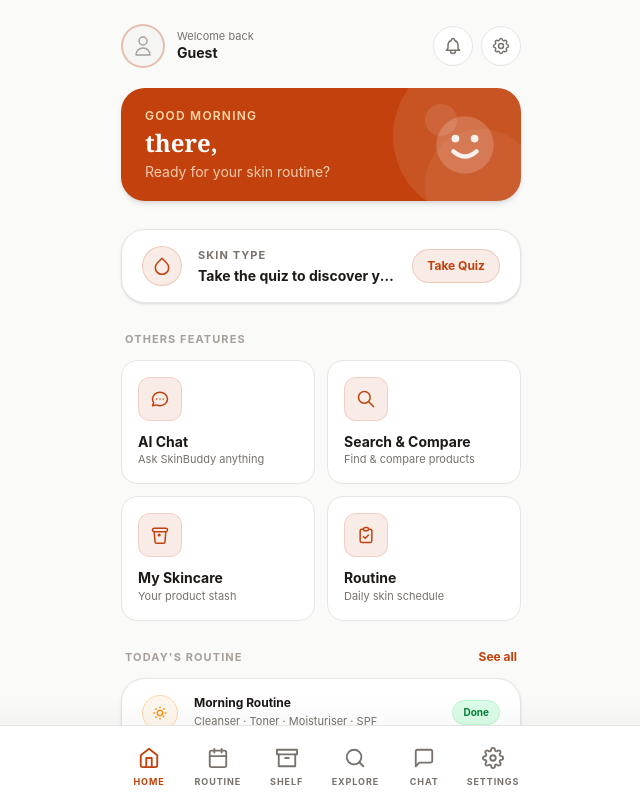
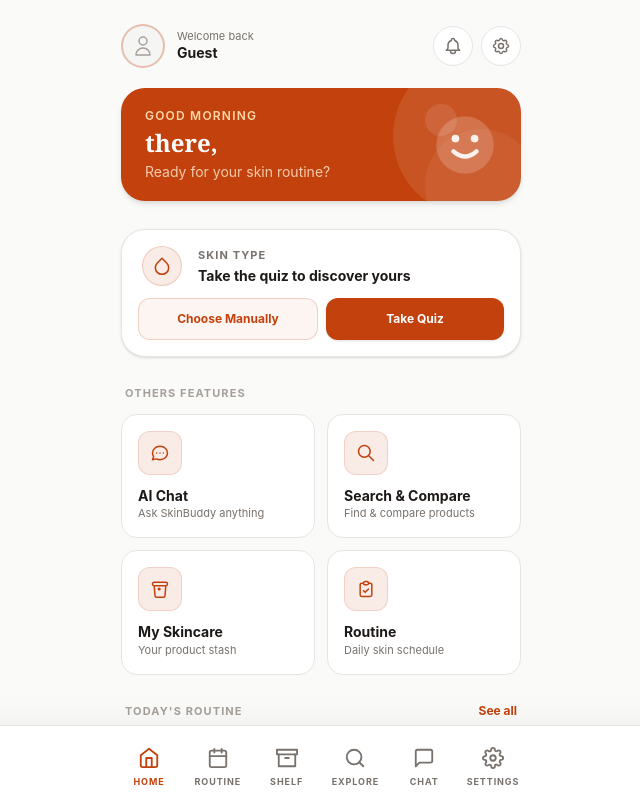
Before and after one commit to EakkasitNimanussornkul/skinbuddy-frontend, a Vue app: page / in a window 1280 px wide. Shown: the top 798 px of the page, without its empty margins (319-959 px from the left). Built offline with nearby package versions, Linux system fonts and the light colour scheme; no server answers; the HTML template or start-up script is replaced by a standard one.

Commit message:
feat(views): update Retake Skintype on homeview and add toast notification

```diff
--- a/src/views/HomeView.vue
+++ b/src/views/HomeView.vue
@@ -1,9 +1,14 @@
 <script setup lang="ts">
+import { ref } from 'vue'
 import { useRouter } from 'vue-router'
 import { useAuthStore } from '../stores/auth'
+import { useToast } from '../composables/useToast'
+import { updateUserSkinType } from '../api/authApi'
+import ExpressSkinSelectorModal from '../components/ExpressSkinSelectorModal.vue'
 
 const router = useRouter()
 const authStore = useAuthStore()
+const { addToast } = useToast()
 
 // Greeting based on time of day
 const getGreeting = () => {
@@ -15,6 +20,30 @@ const getGreeting = () => {
 
 const greeting = getGreeting()
 const firstName = authStore.user?.name?.split(' ')[0] || 'there'
+
+// Express Selector State & Logic
+const showSelector = ref(false)
+const isSaving = ref(false)
+
+const handleExpressConfirm = async (selectedType: string) => {
+  isSaving.value = true
+  try {
+    if (!authStore.isAuthenticated() || !authStore.user) {
+      throw new Error("No user logged in locally.")
+    }
+
+    await updateUserSkinType(selectedType)
+    authStore.updateSkinType(selectedType)
+
+    addToast(`Skin profile successfully updated to ${selectedType}.`, 'success')
+    showSelector.value = false
+  } catch (error) {
+    console.error("HomeView Update Error:", error)
+    addToast('Failed to update skin profile. Please try again.', 'error')
+  } finally {
+    isSaving.value = false
+  }
+}
 
 // Quick action features
 const quickActions = [
@@ -68,43 +97,35 @@ const tip = tips[new Date().getDay() % tips.length]
 </script>
 
 <template>
-  <div
-    class="min-h-screen bg-brand-bg-light dark:bg-brand-bg-dark text-brand-text dark:text-stone-100 font-sans pb-28 transition-colors duration-300">
+  <div class="min-h-screen bg-brand-bg-light dark:bg-brand-bg-dark text-brand-text dark:text-stone-100 font-sans pb-28 transition-colors duration-300">
     <div class="max-w-md mx-auto px-4 sm:px-6">
 
       <!-- ── Top Bar ── -->
       <div class="flex items-center justify-between pt-6 pb-5">
         <!-- Profile pill -->
         <button @click="router.push('/settings')" class="flex items-center gap-3 group">
-          <div
-            class="w-11 h-11 rounded-full overflow-hidden border-2 border-brand-primary/30 dark:border-orange-600/40 bg-stone-100 dark:bg-stone-800 flex items-center justify-center flex-shrink-0">
-            <img v-if="authStore.user?.picture" :src="authStore.user.picture" alt="Profile"
-              class="w-full h-full object-cover" />
-            <svg v-else class="w-6 h-6 text-stone-400 dark:text-stone-500" fill="none" stroke="currentColor"
-              viewBox="0 0 24 24">
-              <path stroke-linecap="round" stroke-linejoin="round" stroke-width="1.5"
-                d="M16 7a4 4 0 11-8 0 4 4 0 018 0zM12 14a7 7 0 00-7 7h14a7 7 0 00-7-7z" />
+          <div class="w-11 h-11 rounded-full overflow-hidden border-2 border-brand-primary/30 dark:border-orange-600/40 bg-stone-100 dark:bg-stone-800 flex items-center justify-center flex-shrink-0">
+            <img v-if="authStore.user?.picture" :src="authStore.user.picture" alt="Profile" class="w-full h-full object-cover" />
+            <svg v-else class="w-6 h-6 text-stone-400 dark:text-stone-500" fill="none" stroke="currentColor" viewBox="0 0 24 24">
+              <path stroke-linecap="round" stroke-linejoin="round" stroke-width="1.5" d="M16 7a4 4 0 11-8 0 4 4 0 018 0zM12 14a7 7 0 00-7 7h14a7 7 0 00-7-7z" />
             </svg>
           </div>
           <div class="text-left">
             <p class="text-[11px] text-brand-text-muted dark:text-stone-500 leading-none mb-0.5">Welcome back</p>
-            <p class="text-sm font-bold text-brand-text dark:text-stone-100 leading-tight">{{ authStore.user?.name ||
-              'Guest' }}</p>
+            <p class="text-sm font-bold text-brand-text dark:text-stone-100 leading-tight">{{ authStore.user?.name || 'Guest' }}</p>
           </div>
         </button>
 
         <!-- Right icons -->
         <div class="flex items-center gap-2">
           <!-- Notification -->
-          <button
-            class="w-10 h-10 rounded-full bg-brand-surface-light dark:bg-brand-surface-dark border border-stone-200 dark:border-stone-700 flex items-center justify-center text-brand-text-muted dark:text-stone-400 hover:text-brand-primary dark:hover:text-orange-400 transition-colors">
+          <button class="w-10 h-10 rounded-full bg-brand-surface-light dark:bg-brand-surface-dark border border-stone-200 dark:border-stone-700 flex items-center justify-center text-brand-text-muted dark:text-stone-400 hover:text-brand-primary dark:hover:text-orange-400 transition-colors">
             <svg class="w-5 h-5" fill="none" stroke="currentColor" viewBox="0 0 24 24">
               <path stroke-linecap="round" stroke-linejoin="round" stroke-width="1.8" :d="icons.bell" />
             </svg>
           </button>
           <!-- Settings -->
-          <button @click="router.push('/settings')"
-            class="w-10 h-10 rounded-full bg-brand-surface-light dark:bg-brand-surface-dark border border-stone-200 dark:border-stone-700 flex items-center justify-center text-brand-text-muted dark:text-stone-400 hover:text-brand-primary dark:hover:text-orange-400 transition-colors">
+          <button @click="router.push('/settings')" class="w-10 h-10 rounded-full bg-brand-surface-light dark:bg-brand-surface-dark border border-stone-200 dark:border-stone-700 flex items-center justify-center text-brand-text-muted dark:text-stone-400 hover:text-brand-primary dark:hover:text-orange-400 transition-colors">
             <svg class="w-5 h-5" fill="none" stroke="currentColor" viewBox="0 0 24 24">
               <path stroke-linecap="round" stroke-linejoin="round" stroke-width="1.8" :d="icons.settings" />
             </svg>
@@ -131,54 +152,51 @@ const tip = tips[new Date().getDay() % tips.length]
               <circle cx="50" cy="50" r="45" fill="currentColor" opacity="0.18" />
               <circle cx="35" cy="40" r="6" fill="currentColor" opacity="0.9" />
               <circle cx="65" cy="40" r="6" fill="currentColor" opacity="0.9" />
-              <path d="M 32 60 Q 50 76 68 60" stroke="currentColor" stroke-width="7" stroke-linecap="round"
-                fill="transparent" opacity="0.9" />
+              <path d="M 32 60 Q 50 76 68 60" stroke="currentColor" stroke-width="7" stroke-linecap="round" fill="transparent" opacity="0.9" />
             </svg>
           </div>
         </div>
       </div>
 
-      <!-- ── Skin Profile Snippet ── -->
-      <div
-        class="bg-brand-surface-light dark:bg-brand-surface-dark rounded-3xl border border-stone-200 dark:border-stone-800 shadow-sm px-5 py-4 mb-7 flex items-center gap-4">
-        <div
-          class="w-10 h-10 rounded-full bg-brand-primary/10 dark:bg-orange-900/30 border border-brand-primary/20 dark:border-orange-700/30 flex items-center justify-center flex-shrink-0">
-          <svg class="w-5 h-5 text-brand-primary dark:text-orange-400" fill="none" stroke="currentColor"
-            viewBox="0 0 24 24">
+      <!-- ── UPDATED: Skin Profile Snippet ── -->
+      <div class="bg-brand-surface-light dark:bg-brand-surface-dark rounded-3xl border border-stone-200 dark:border-stone-800 shadow-sm p-4 mb-7 flex flex-col gap-3">
+        <div class="flex items-center gap-4 px-1">
+          <div class="w-10 h-10 rounded-full bg-brand-primary/10 dark:bg-orange-900/30 border border-brand-primary/20 dark:border-orange-700/30 flex items-center justify-center flex-shrink-0">
+            <svg class="w-5 h-5 text-brand-primary dark:text-orange-400" fill="none" stroke="currentColor" viewBox="0 0 24 24">
               <path stroke-linecap="round" stroke-linejoin="round" stroke-width="1.8" :d="icons.skin" />
             </svg>
           </div>
           <div class="flex-1 min-w-0">
-          <p class="text-[11px] font-bold text-brand-text-muted dark:text-stone-500 uppercase tracking-widest">Skin Type
-          </p>
+            <p class="text-[11px] font-bold text-brand-text-muted dark:text-stone-500 uppercase tracking-widest">Skin Type</p>
             <p class="text-sm font-bold text-brand-text dark:text-stone-100 mt-0.5 truncate">
               {{ authStore.user?.skin_type || 'Take the quiz to discover yours' }}
             </p>
           </div>
-        <button @click="router.push('/quiz')"
-          class="flex-shrink-0 text-xs font-bold text-brand-primary dark:text-orange-400 bg-brand-primary/10 dark:bg-orange-900/20 hover:bg-brand-primary/20 dark:hover:bg-orange-900/40 px-3.5 py-2 rounded-full transition-all border border-brand-primary/20 dark:border-orange-700/30">
-          {{ authStore.user?.skin_type ? 'Retake' : 'Take Quiz' }}
+        </div>
+
+        <div class="flex gap-2">
+          <button @click="showSelector = true" class="flex-1 text-[11px] sm:text-xs font-bold text-brand-primary dark:text-orange-400 bg-brand-primary/5 dark:bg-orange-900/10 hover:bg-brand-primary/10 dark:hover:bg-orange-900/30 py-3 rounded-xl transition-all border border-brand-primary/20 dark:border-orange-700/30">
+            Choose Manually
           </button>
+          <button @click="router.push('/quiz')" class="flex-1 text-[11px] sm:text-xs font-bold text-white bg-brand-primary hover:bg-orange-800 py-3 rounded-xl transition-all shadow-sm">
+            {{ authStore.user?.skin_type ? 'Retake Quiz' : 'Take Quiz' }}
+          </button>
+        </div>
       </div>
 
       <!-- ── Quick Actions ── -->
       <div class="mb-7">
-        <h3 class="text-[11px] font-bold text-stone-400 dark:text-stone-500 uppercase tracking-widest mb-3 px-1">
-          Others Features</h3>
+        <h3 class="text-[11px] font-bold text-stone-400 dark:text-stone-500 uppercase tracking-widest mb-3 px-1">Others Features</h3>
         <div class="grid grid-cols-2 gap-3">
-          <button v-for="action in quickActions" :key="action.route" @click="router.push(action.route)"
-            class="bg-brand-surface-light dark:bg-brand-surface-dark border border-stone-200 dark:border-stone-800 rounded-2xl p-4 text-left hover:border-brand-primary/40 dark:hover:border-orange-600/40 hover:shadow-md active:scale-[0.97] transition-all group">
+          <button v-for="action in quickActions" :key="action.route" @click="router.push(action.route)" class="bg-brand-surface-light dark:bg-brand-surface-dark border border-stone-200 dark:border-stone-800 rounded-2xl p-4 text-left hover:border-brand-primary/40 dark:hover:border-orange-600/40 hover:shadow-md active:scale-[0.97] transition-all group">
             <!-- Icon badge -->
-            <div
-              class="w-11 h-11 rounded-xl bg-brand-primary/10 dark:bg-orange-900/25 border border-brand-primary/15 dark:border-orange-700/25 flex items-center justify-center mb-3 group-hover:bg-brand-primary/20 dark:group-hover:bg-orange-900/40 transition-colors">
-              <svg class="w-5 h-5 text-brand-primary dark:text-orange-400" fill="none" stroke="currentColor"
-                viewBox="0 0 24 24">
+            <div class="w-11 h-11 rounded-xl bg-brand-primary/10 dark:bg-orange-900/25 border border-brand-primary/15 dark:border-orange-700/25 flex items-center justify-center mb-3 group-hover:bg-brand-primary/20 dark:group-hover:bg-orange-900/40 transition-colors">
+              <svg class="w-5 h-5 text-brand-primary dark:text-orange-400" fill="none" stroke="currentColor" viewBox="0 0 24 24">
                 <path stroke-linecap="round" stroke-linejoin="round" stroke-width="1.8" :d="icons[action.icon]" />
               </svg>
             </div>
             <p class="text-sm font-bold text-brand-text dark:text-stone-100 leading-tight">{{ action.label }}</p>
-            <p class="text-[11px] text-brand-text-muted dark:text-stone-500 mt-0.5 leading-snug">{{ action.sublabel }}
-            </p>
+            <p class="text-[11px] text-brand-text-muted dark:text-stone-500 mt-0.5 leading-snug">{{ action.sublabel }}</p>
           </button>
         </div>
       </div>
@@ -186,70 +204,52 @@ const tip = tips[new Date().getDay() % tips.length]
       <!-- ── Today's Routine ── -->
       <div class="mb-7">
         <div class="flex items-center justify-between mb-3 px-1">
-          <h3 class="text-[11px] font-bold text-stone-400 dark:text-stone-500 uppercase tracking-widest">Today's Routine
-          </h3>
-          <button @click="router.push('/routine')"
-            class="text-xs font-bold text-brand-primary dark:text-orange-400 hover:underline underline-offset-2 transition-all">
+          <h3 class="text-[11px] font-bold text-stone-400 dark:text-stone-500 uppercase tracking-widest">Today's Routine</h3>
+          <button @click="router.push('/routine')" class="text-xs font-bold text-brand-primary dark:text-orange-400 hover:underline underline-offset-2 transition-all">
             See all
           </button>
         </div>
 
-        <div
-          class="bg-brand-surface-light dark:bg-brand-surface-dark border border-stone-200 dark:border-stone-800 rounded-3xl shadow-sm overflow-hidden">
+        <div class="bg-brand-surface-light dark:bg-brand-surface-dark border border-stone-200 dark:border-stone-800 rounded-3xl shadow-sm overflow-hidden">
           <!-- AM row -->
           <div class="flex items-center gap-4 px-5 py-4 border-b border-stone-100 dark:border-stone-800">
-            <div
-              class="w-9 h-9 rounded-full bg-orange-50 dark:bg-orange-900/20 border border-orange-200 dark:border-orange-800/40 flex items-center justify-center flex-shrink-0">
+            <div class="w-9 h-9 rounded-full bg-orange-50 dark:bg-orange-900/20 border border-orange-200 dark:border-orange-800/40 flex items-center justify-center flex-shrink-0">
               <!-- Sun icon -->
-              <svg class="w-4 h-4 text-orange-400 dark:text-orange-300" fill="none" stroke="currentColor"
-                viewBox="0 0 24 24">
-                <path stroke-linecap="round" stroke-linejoin="round" stroke-width="2"
-                  d="M12 3v1m0 16v1m9-9h-1M4 12H3m15.364-6.364l-.707.707M6.343 17.657l-.707.707M17.657 17.657l-.707-.707M6.343 6.343l-.707-.707M12 8a4 4 0 100 8 4 4 0 000-8z" />
+              <svg class="w-4 h-4 text-orange-400 dark:text-orange-300" fill="none" stroke="currentColor" viewBox="0 0 24 24">
+                <path stroke-linecap="round" stroke-linejoin="round" stroke-width="2" d="M12 3v1m0 16v1m9-9h-1M4 12H3m15.364-6.364l-.707.707M6.343 17.657l-.707.707M17.657 17.657l-.707-.707M6.343 6.343l-.707-.707M12 8a4 4 0 100 8 4 4 0 000-8z" />
               </svg>
             </div>
             <div class="flex-1">
               <p class="text-xs font-bold text-brand-text dark:text-stone-100">Morning Routine</p>
-              <p class="text-[11px] text-brand-text-muted dark:text-stone-500 mt-0.5">Cleanser · Toner · Moisturiser ·
-                SPF</p>
+              <p class="text-[11px] text-brand-text-muted dark:text-stone-500 mt-0.5">Cleanser · Toner · Moisturiser · SPF</p>
             </div>
-            <span
-              class="text-[10px] font-bold bg-green-100 dark:bg-green-900/30 text-green-700 dark:text-green-400 px-2.5 py-1 rounded-full border border-green-200 dark:border-green-800/40">Done</span>
+            <span class="text-[10px] font-bold bg-green-100 dark:bg-green-900/30 text-green-700 dark:text-green-400 px-2.5 py-1 rounded-full border border-green-200 dark:border-green-800/40">Done</span>
           </div>
           <!-- PM row -->
           <div class="flex items-center gap-4 px-5 py-4">
-            <div
-              class="w-9 h-9 rounded-full bg-stone-100 dark:bg-stone-800 border border-stone-200 dark:border-stone-700 flex items-center justify-center flex-shrink-0">
+            <div class="w-9 h-9 rounded-full bg-stone-100 dark:bg-stone-800 border border-stone-200 dark:border-stone-700 flex items-center justify-center flex-shrink-0">
               <!-- Moon icon -->
-              <svg class="w-4 h-4 text-brand-text-muted dark:text-stone-400" fill="none" stroke="currentColor"
-                viewBox="0 0 24 24">
-                <path stroke-linecap="round" stroke-linejoin="round" stroke-width="2"
-                  d="M20.354 15.354A9 9 0 018.646 3.646 9.003 9.003 0 0012 21a9.003 9.003 0 008.354-5.646z" />
+              <svg class="w-4 h-4 text-brand-text-muted dark:text-stone-400" fill="none" stroke="currentColor" viewBox="0 0 24 24">
+                <path stroke-linecap="round" stroke-linejoin="round" stroke-width="2" d="M20.354 15.354A9 9 0 018.646 3.646 9.003 9.003 0 0012 21a9.003 9.003 0 008.354-5.646z" />
               </svg>
             </div>
             <div class="flex-1">
               <p class="text-xs font-bold text-brand-text dark:text-stone-100">Evening Routine</p>
-              <p class="text-[11px] text-brand-text-muted dark:text-stone-500 mt-0.5">Double Cleanse · Serum · Night
-                Cream</p>
+              <p class="text-[11px] text-brand-text-muted dark:text-stone-500 mt-0.5">Double Cleanse · Serum · Night Cream</p>
             </div>
-            <span
-              class="text-[10px] font-bold bg-stone-100 dark:bg-stone-800 text-brand-text-muted dark:text-stone-400 px-2.5 py-1 rounded-full border border-stone-200 dark:border-stone-700">Pending</span>
+            <span class="text-[10px] font-bold bg-stone-100 dark:bg-stone-800 text-brand-text-muted dark:text-stone-400 px-2.5 py-1 rounded-full border border-stone-200 dark:border-stone-700">Pending</span>
           </div>
         </div>
       </div>
 
       <!-- ── Skin Tip ── -->
       <div>
-        <h3 class="text-[11px] font-bold text-stone-400 dark:text-stone-500 uppercase tracking-widest mb-3 px-1">Tip of
-          the Day</h3>
-        <div
-          class="bg-brand-primary/8 dark:bg-orange-900/15 border border-brand-primary/20 dark:border-orange-700/25 rounded-3xl px-5 py-4 flex gap-4 items-start">
-          <div
-            class="w-9 h-9 rounded-xl bg-brand-primary/15 dark:bg-orange-900/35 flex items-center justify-center flex-shrink-0 mt-0.5">
+        <h3 class="text-[11px] font-bold text-stone-400 dark:text-stone-500 uppercase tracking-widest mb-3 px-1">Tip of the Day</h3>
+        <div class="bg-brand-primary/8 dark:bg-orange-900/15 border border-brand-primary/20 dark:border-orange-700/25 rounded-3xl px-5 py-4 flex gap-4 items-start">
+          <div class="w-9 h-9 rounded-xl bg-brand-primary/15 dark:bg-orange-900/35 flex items-center justify-center flex-shrink-0 mt-0.5">
             <!-- Lightbulb / sparkle -->
-            <svg class="w-5 h-5 text-brand-primary dark:text-orange-400" fill="none" stroke="currentColor"
-              viewBox="0 0 24 24">
-              <path stroke-linecap="round" stroke-linejoin="round" stroke-width="1.8"
-                d="M9.663 17h4.673M12 3v1m6.364 1.636l-.707.707M21 12h-1M4 12H3m1.636-6.364l.707.707M12 21v-1M6.343 17.657l-.707-.707M17.657 17.657l.707-.707M12 8a4 4 0 100 8 4 4 0 000-8z" />
+            <svg class="w-5 h-5 text-brand-primary dark:text-orange-400" fill="none" stroke="currentColor" viewBox="0 0 24 24">
+              <path stroke-linecap="round" stroke-linejoin="round" stroke-width="1.8" d="M9.663 17h4.673M12 3v1m6.364 1.636l-.707.707M21 12h-1M4 12H3m1.636-6.364l.707.707M12 21v-1M6.343 17.657l-.707-.707M17.657 17.657l.707-.707M12 8a4 4 0 100 8 4 4 0 000-8z" />
             </svg>
           </div>
           <p class="text-sm text-brand-text dark:text-stone-200 leading-relaxed">{{ tip.text }}</p>
@@ -257,5 +257,12 @@ const tip = tips[new Date().getDay() % tips.length]
       </div>
 
     </div>
+
+    <ExpressSkinSelectorModal
+      :is-open="showSelector"
+      :is-saving="isSaving"
+      @close="showSelector = false"
+      @confirm="handleExpressConfirm"
+    />
   </div>
 </template>
```
Lines whose indentation alone changed are shown as unchanged.
